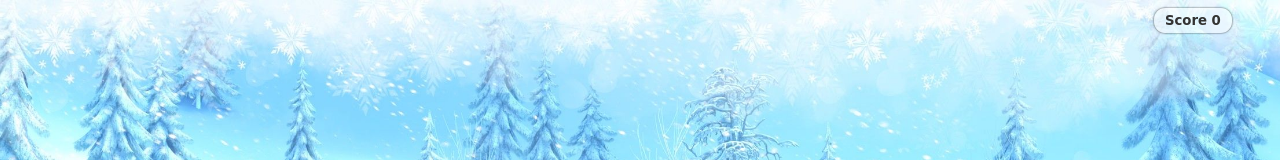
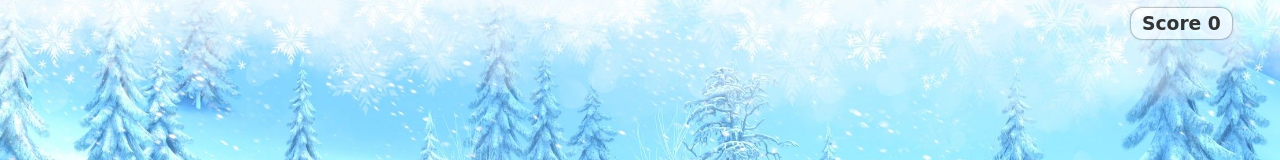
Before and after one commit to veyrix/veyrix.github.io, a plain HTML site: page index.html in a window 1280 px wide. Shown: the top 160 px of the page. Drawn offline with Linux system fonts and the light colour scheme; a web font is replaced by a local one.

Commit message:
updated Javascript

```diff
--- a/index.html
+++ b/index.html
@@ -10,7 +10,7 @@
 <body>
   <section>
     <header>
-      <h5>Score <span id="score">0</span></h5>
+      <h3>Score <span id="score"></span></h3>
     </header>
     <div class="container">
       <div class="img-cont">
--- a/js/index.js
+++ b/js/index.js
@@ -1,19 +1,22 @@
 const targets =  document.querySelectorAll('.target')
 const scoreDisplay = document.querySelector('#score')
 const container = document.querySelector('.container')
-let score = 0
+let score = 0;
 
+/*Changes and updates the page title with the current score */
+document.title += ` - Your Score ${score}`
+
+/*Adds the current score to the score display*/
+scoreDisplay.innerHTML = score
+
+/*Mouse events to animate the cursor */
 container.addEventListener('mousedown', changeCursor)
 container.addEventListener('mouseup', restoreCursor)
 
-
-
 function changeCursor() {
   this.style.cursor = "url('../img/Hammer.90deg.cur'), auto"
-  console.log("mousedown")
 }
 
 function restoreCursor() {
   this.style.cursor = "url('../img/Hammer.cur'), auto"
-  console.log("mouseup")
 }
```
